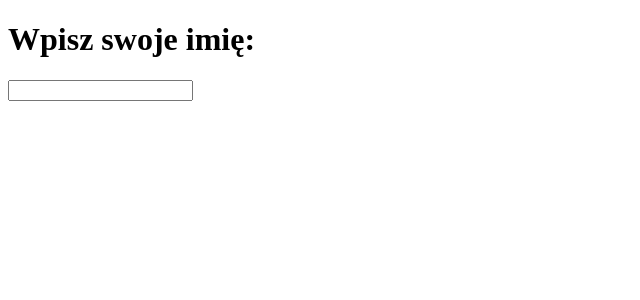
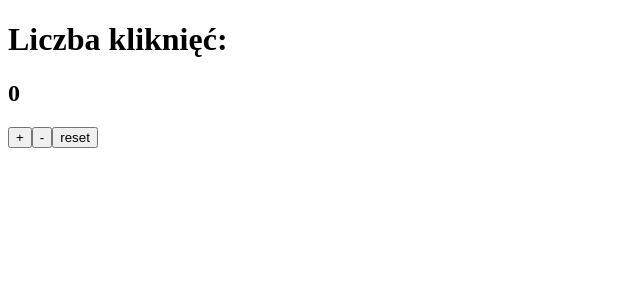
Before and after one commit to kacpi95/React-lesson, a React (Vite) app in the folder React-lesson/: page / in a window 1280 px wide. Shown: the top 300 px of the page, without its empty margins (0-640 px from the left). Built offline with nearby package versions, Linux system fonts and the light colour scheme.

Commit message:
Add task

```diff
--- a/React-lesson/src/App.jsx
+++ b/React-lesson/src/App.jsx
@@ -18,23 +18,20 @@
 import { useState } from "react";
 
 function App() {
-	const [name, setName] = useState("");
-
+	const [count, setCount] = useState(0);
 	return (
 		<>
-			<h1>Wpisz swoje imię:</h1>
-			<div>
-				<div>
-					<label htmlFor='name'></label>
-				</div>
-				<input
-					type='text'
-					id='name'
-					value={name}
-					onChange={(e) => setName(e.target.value)}
-				/>
-			</div>
-			<h2>{name}</h2>
+			<h1>Liczba kliknięć:</h1>
+			<h2>{count}</h2>
+			<button onClick={() => setCount(count + 1)}>+</button>
+			<button
+				onClick={() => {
+					setCount(count - 1);
+				}}
+			>
+				-
+			</button>
+			<button onClick={() => setCount(0)}>reset</button>
 		</>
 	);
 }
```
